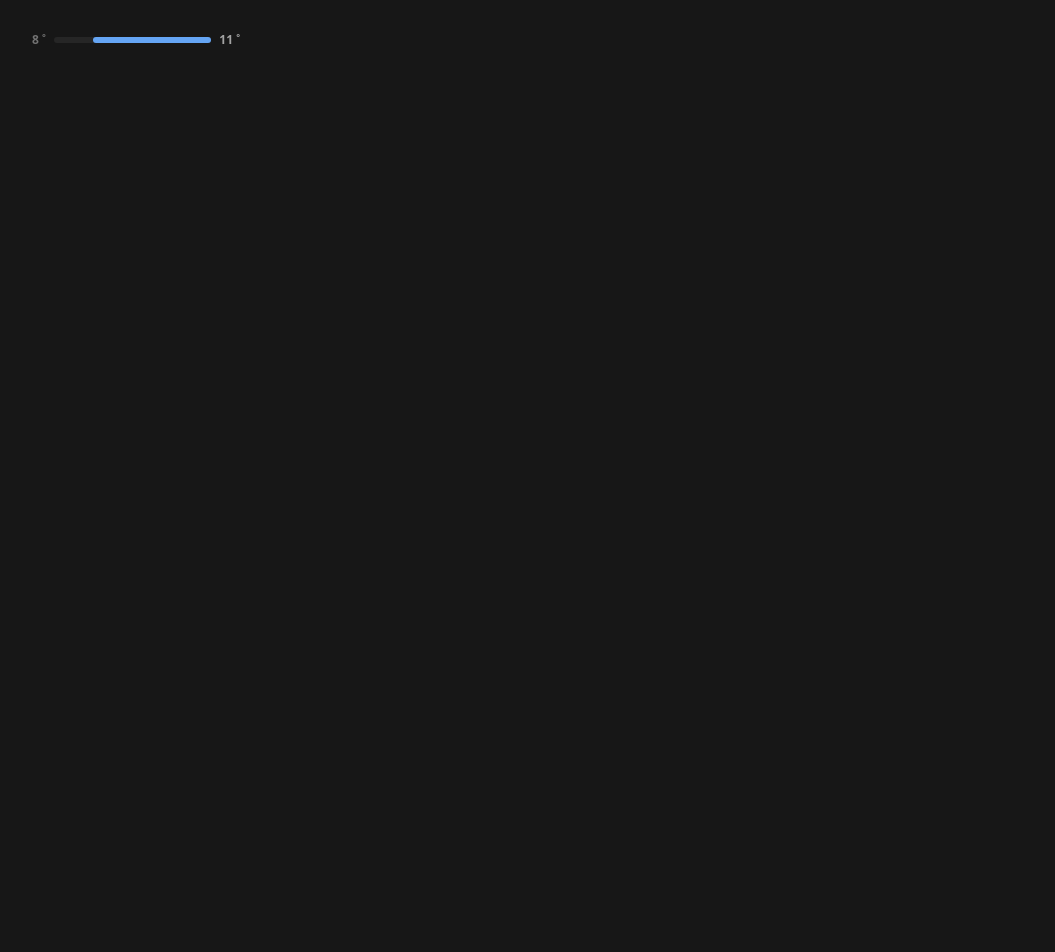
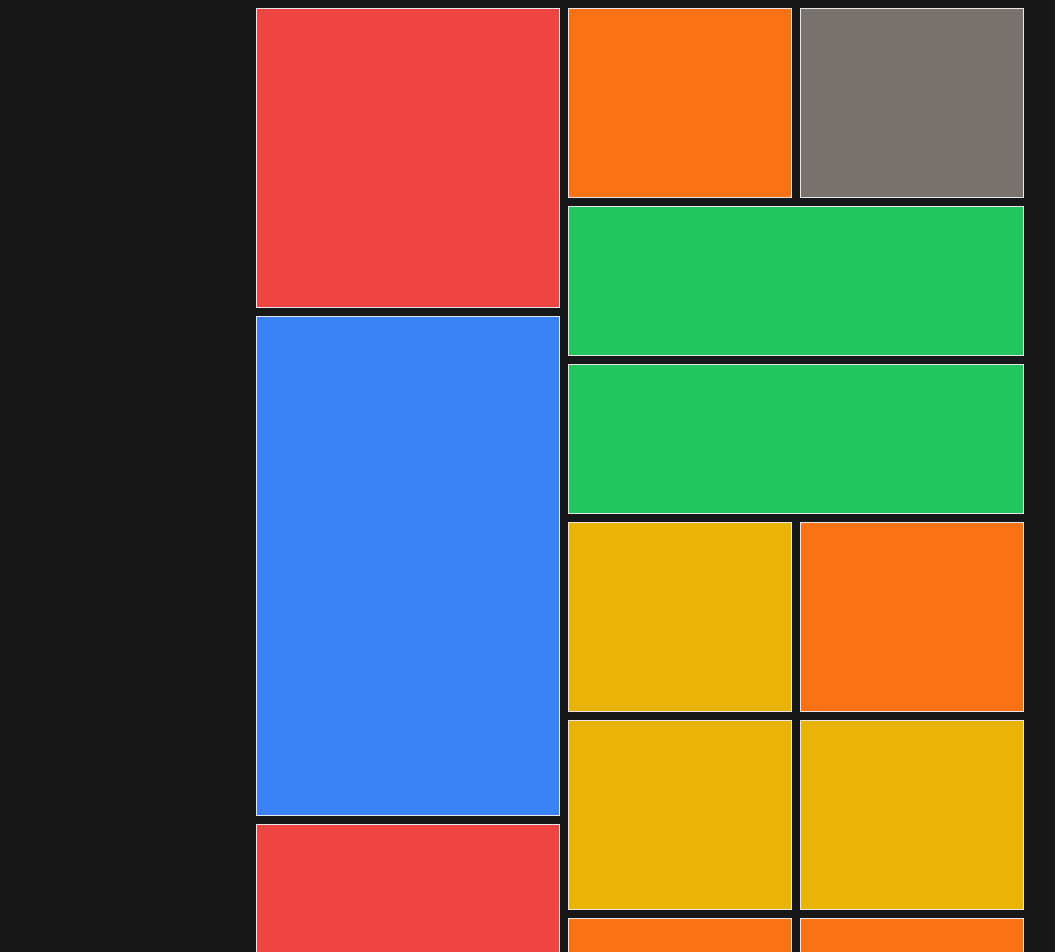
Before and after one commit to Prashant047/weather-ui, a Next.js app: page / in a window 1280 px wide. Shown: the top 952 px of the page, without its empty margins (0-1055 px from the left). Before the commit the page ends 800 px from the top, so only its background shows below. Built offline with nearby package versions, Linux system fonts and the light colour scheme.

Commit message:
added skeleton layout

```diff
--- a/app/page.tsx
+++ b/app/page.tsx
@@ -1,13 +1,36 @@
 export default function Home() {
   return (
-    <div className="p-8">
-      <TempRangeBar
-        tenDayMin={7}
-        tenDayMax={11}
-        dayMax={11}
-        dayMin={8}
-      />
-    </div>
+    <main className="p-2">
+      <section className="md:hidden mx-auto grid max-w-sm gap-2 grid-cols-2">
+        <div className="border bg-red-500 h-[300px] col-span-2"></div>
+        <div className="border bg-blue-500 h-[500px] col-span-2"></div>
+        <div className="border bg-orange-500 h-[200px]"></div>
+        <div className="border bg-stone-500 h-[200px]"></div>
+        <div className="border bg-green-500 col-span-2 h-[200px]"></div>
+        <div className="border bg-green-500 col-span-2 h-[200px]"></div>
+        <div className="border bg-yellow-500 h-[200px]"></div>
+        <div className="border bg-orange-500 h-[200px]"></div>
+      </section>
+      <section className="hidden mx-auto md:grid gap-2 grid-cols-[1fr_1.5fr] max-w-3xl">
+        <div className="flex flex-col gap-2">
+          <div className="border bg-red-500 h-[300px]"></div>
+          <div className="border bg-blue-500 h-[500px]"></div>
+          <div className="border bg-red-500 h-[300px]"></div>
+        </div>
+        <div className="grid grid-cols-2 content-start gap-2">
+          <div className="border bg-orange-500 h-[190px]"></div>
+          <div className="border bg-stone-500 h-[190px]"></div>
+          <div className="border bg-green-500 col-span-2 h-[150px]"></div>
+          <div className="border bg-green-500 col-span-2 h-[150px]"></div>
+          <div className="border bg-yellow-500 h-[190px]"></div>
+          <div className="border bg-orange-500 h-[190px]"></div>
+          <div className="border bg-yellow-500 h-[190px]"></div>
+          <div className="border bg-yellow-500 h-[190px]"></div>
+          <div className="border bg-orange-500 h-[190px]"></div>
+          <div className="border bg-orange-500 h-[190px]"></div>
+        </div>
+      </section>
+    </main>
   );
 }
 
@@ -34,8 +57,13 @@ function TempRangeBar({
     <span className="text-neutral-500">{dayMin} <sup>&#176;</sup></span>
     <div className="flex-1 bg-neutral-800 h-1.5 relative rounded-full">
       <div
-        className="bg-[#65a5f4] h-full absolute top-0 rounded-full"
-        style={{width: `${width}%`, left: `${left}%`}}
+        className=" h-full absolute top-0 rounded-full"
+        style={{
+          width: `${width}%`,
+          left: `${left}%`,
+          background: `linear-gradient(90deg, rgba(100,172,243,1) 0%, rgba(132,234,175,1) 100%)`
+
+        }}
       />
     </div>
     <span className="text-neutral-400">{dayMax} <sup>&#176;</sup></span>
```
